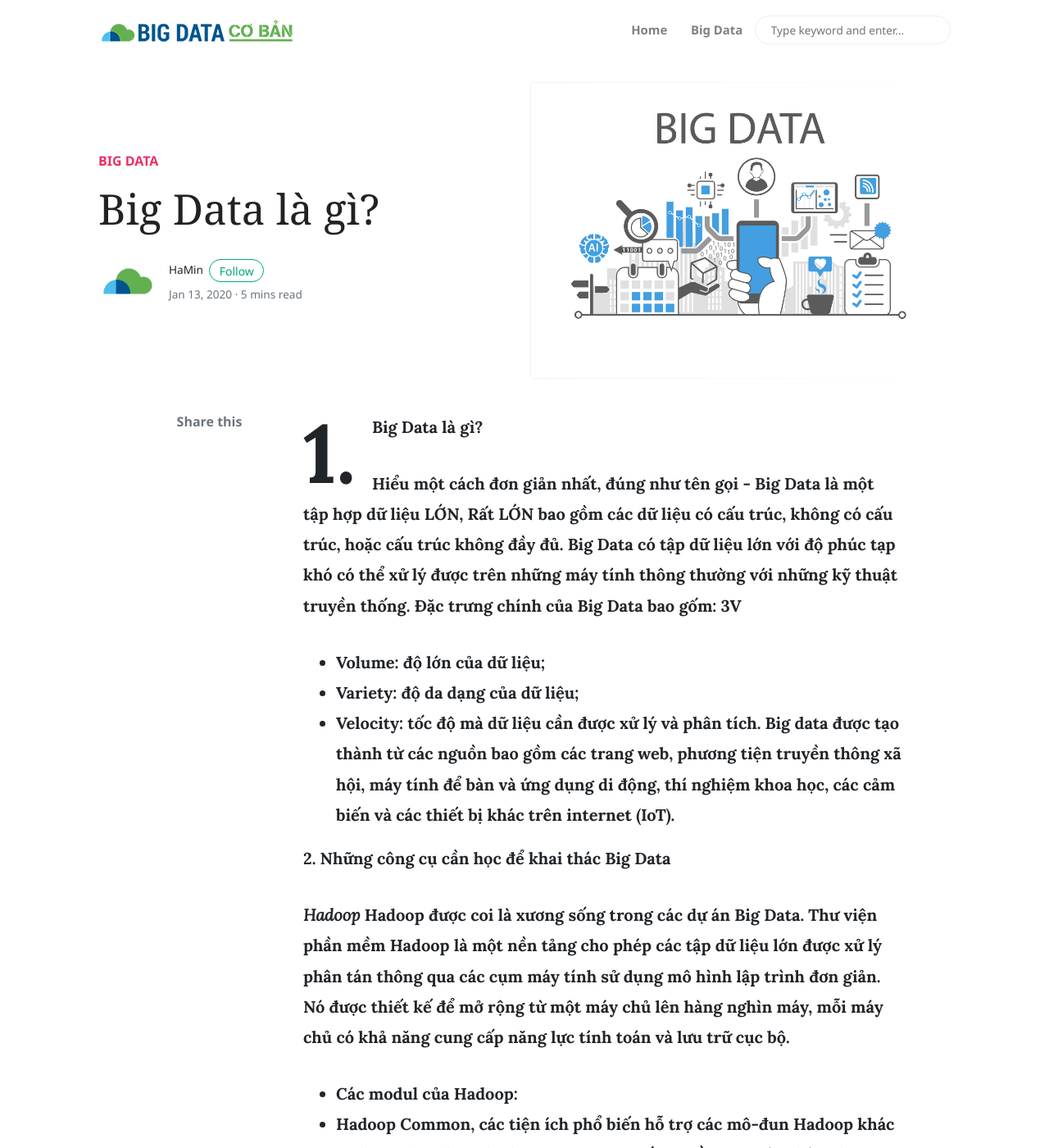
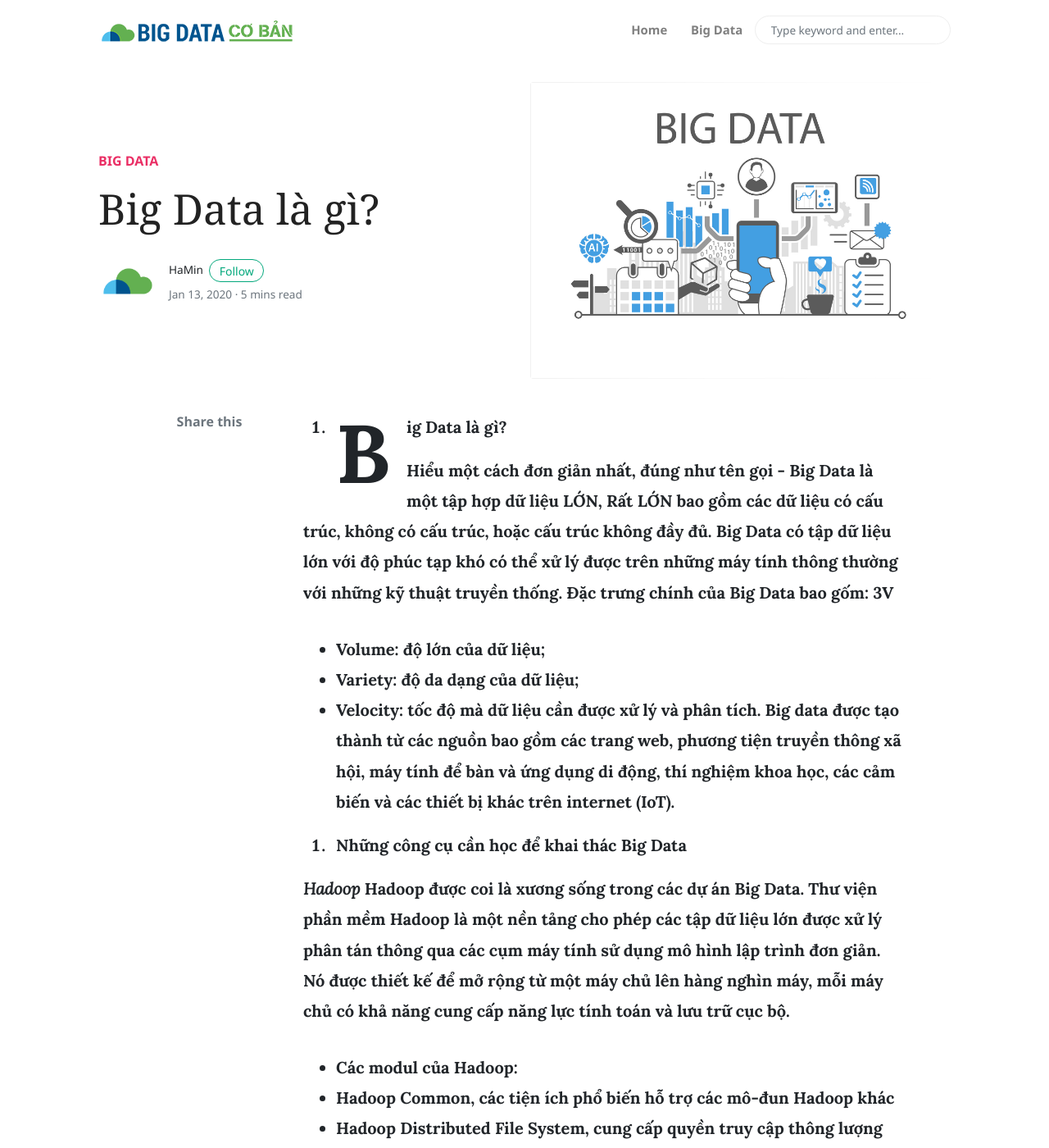
Before and after one commit to haminlib/bigdatacoban.github.io, a Jekyll site: the page built from _posts/2020-01-13-Big-Data-la-gi.md, in a window 1280 px wide and 1400 px high. Shown: the whole window at 82% size. Built offline with Jekyll 4.4.1, drawn with Linux system fonts in a browser that asks for light colours; nearby versions of some CDN libraries; comment, search, counter and statistics services are not loaded.

Commit message:
Update 2020-01-13-Big-Data-la-gi.md

```diff
--- a/_posts/2020-01-13-Big-Data-la-gi.md
+++ b/_posts/2020-01-13-Big-Data-la-gi.md
@@ -4,7 +4,7 @@ title:  "Big Data là gì?"
 categories: [ Big Data ]
 image: assets/images/content/bigdata-la-gi.jpeg
 ---
-**1. Big Data là gì?**
+1. Big Data là gì?
 
 Hiểu một cách đơn giản nhất, đúng như tên gọi - Big Data là một tập hợp dữ liệu LỚN, Rất LỚN bao gồm các dữ liệu có cấu trúc, không có cấu trúc, hoặc cấu trúc không đầy đủ. Big Data có tập dữ liệu lớn với độ phúc tạp khó có thể xử lý được trên những máy tính thông thường với những kỹ thuật truyền thống.
 Đặc trưng chính của Big Data bao gốm: 3V
@@ -13,7 +13,7 @@ Hiểu một cách đơn giản nhất, đúng như tên gọi - Big Data là m
 - Velocity: tốc độ mà dữ liệu cần được xử lý và phân tích.
 Big data được tạo thành từ các nguồn bao gồm các trang web, phương tiện truyền thông xã hội, máy tính để bàn và ứng dụng di động, thí nghiệm khoa học, các cảm biến và các thiết bị khác trên internet (IoT).
 
-**2. Những công cụ cần học để khai thác Big Data**
+2. Những công cụ cần học để khai thác Big Data
 
 ***Hadoop***
 Hadoop được coi là xương sống trong các dự án Big Data. Thư viện phần mềm Hadoop là một nền tảng cho phép các tập dữ liệu lớn được xử lý phân tán thông qua các cụm máy tính sử dụng mô hình lập trình đơn giản. Nó được thiết kế để mở rộng từ một máy chủ lên hàng nghìn máy, mỗi máy chủ có khả năng cung cấp năng lực tính toán và lưu trữ cục bộ.
```
